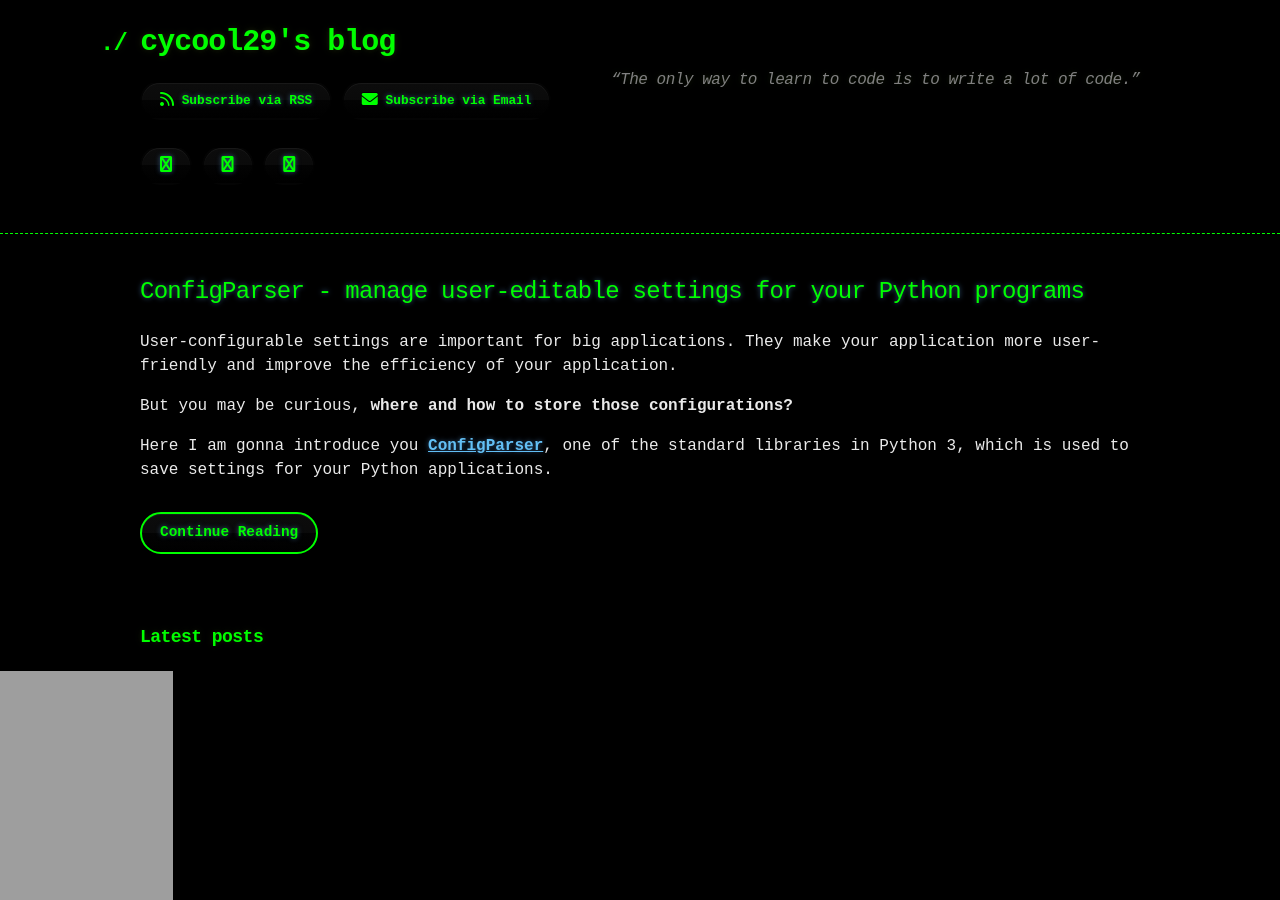
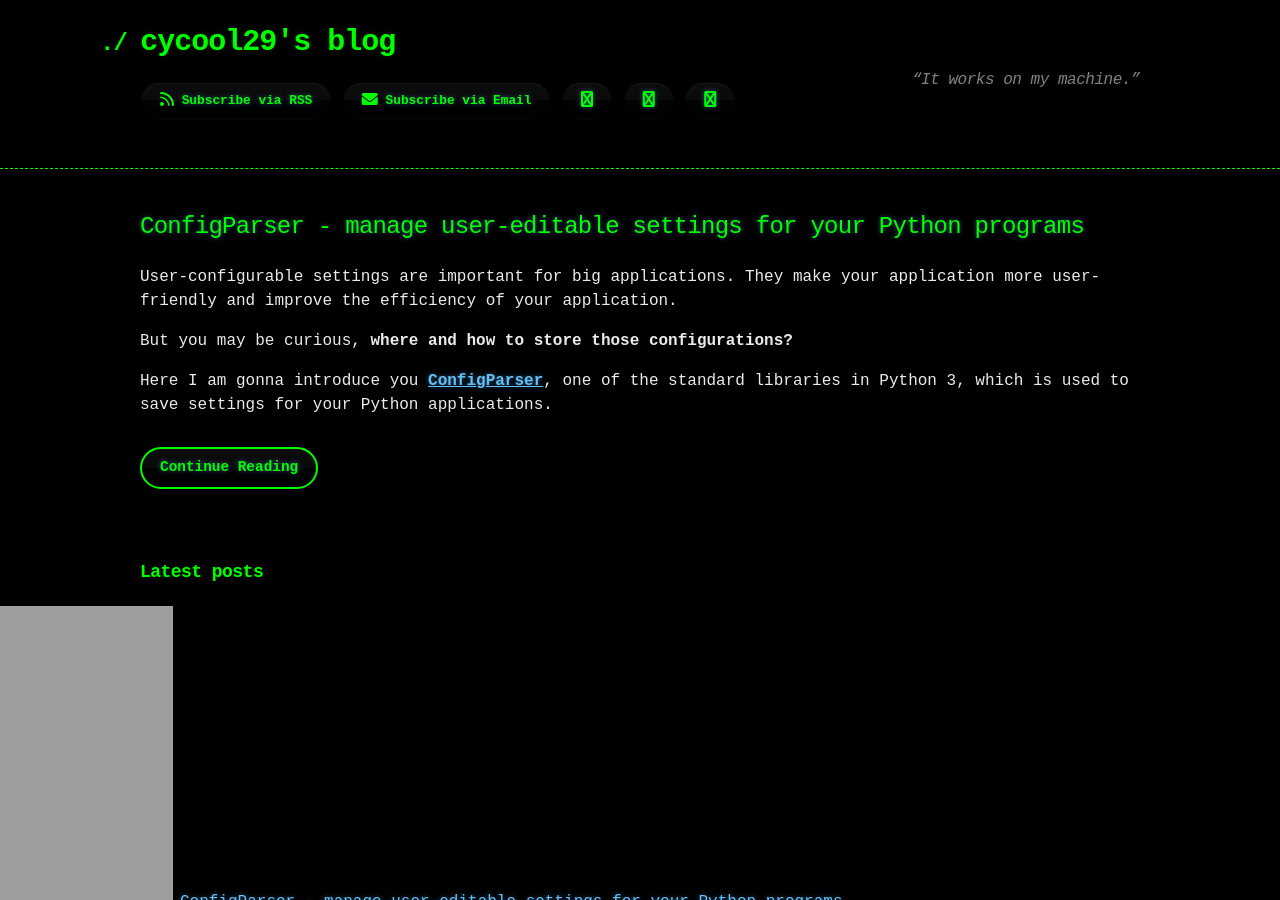
Before and after one commit to cycool29/cycool29.github.io, a Jekyll site: the page built from index.md, in a window 1280 px wide and 900 px high. Built offline with Jekyll 4.4.1, drawn with Linux system fonts in a browser that asks for light colours; a style sheet for code colours, icons or effects is not loaded.

Commit message:
Update quotes

```diff
--- a/_config.yml
+++ b/_config.yml
@@ -1,5 +1,5 @@
 title: cycool29's blog
-description: "“The only way to learn to code is to write a lot of code.” "
+description: "“It works on my machine.” "
 bio: A high school student. Intermediate in Python, Git, Bash. Learning JavaScript. He/Him. "
 author: cycool29
 url: https://cycool29.github.io
```
